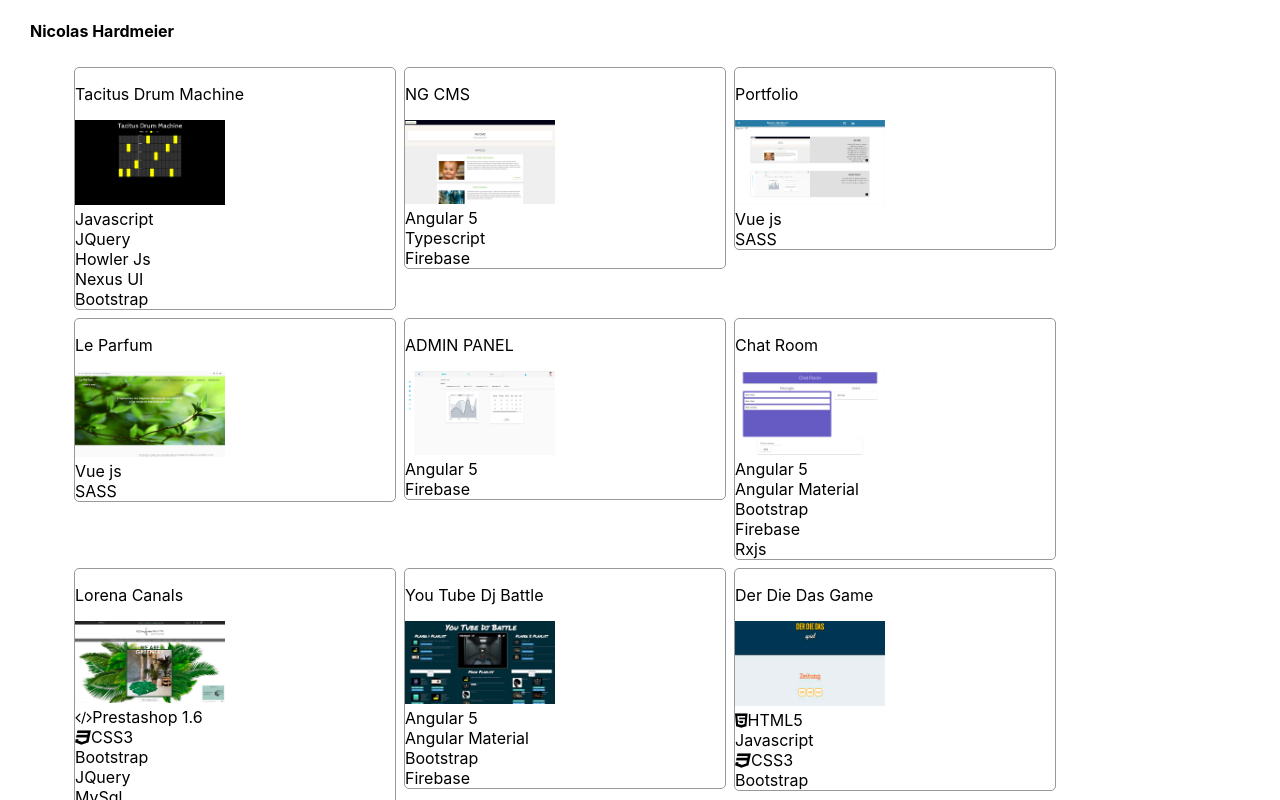
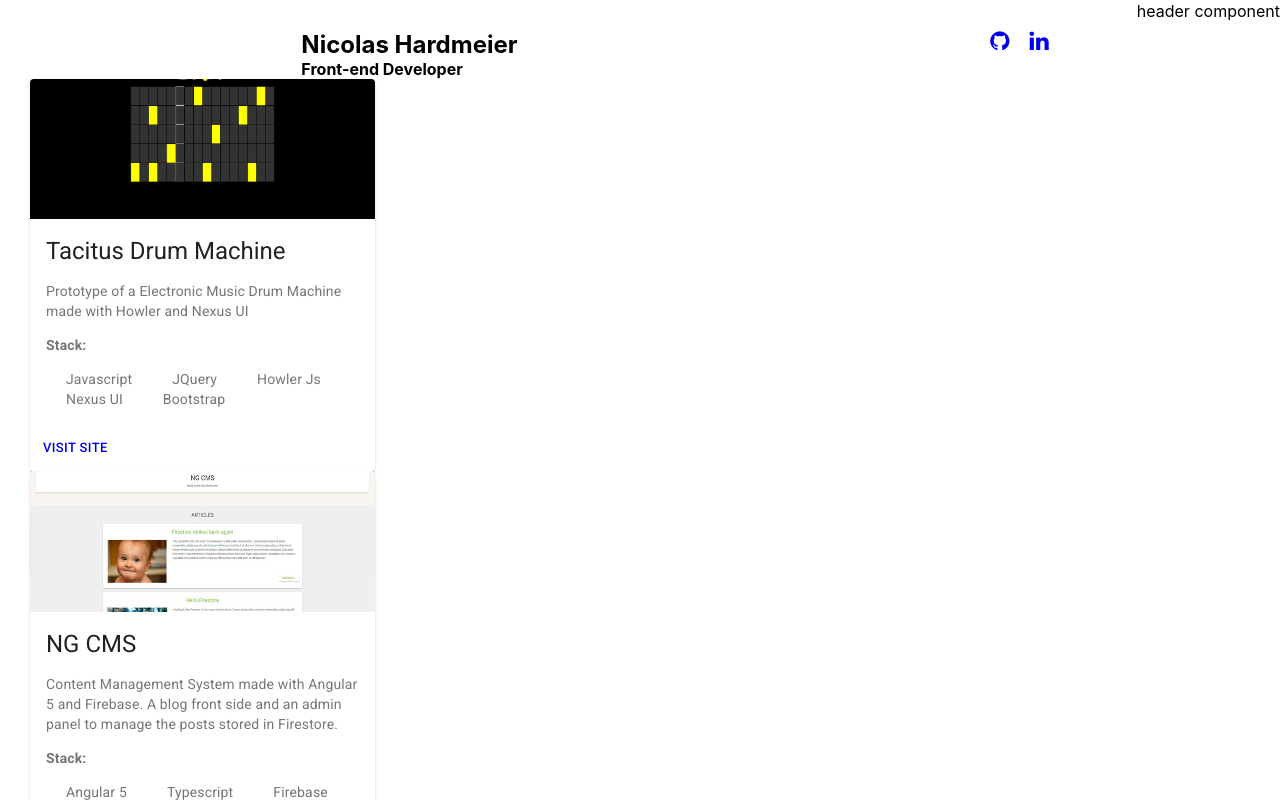
Before and after one commit to rodacode/reactPortfolio, a React (Create React App) app: page / in a window 1280 px wide. Shown: the top 800 px of the page. Built offline with nearby package versions, Linux system fonts and the light colour scheme; some icons are missing.

Commit message:
added material ui

```diff
--- a/package.json
+++ b/package.json
@@ -3,6 +3,7 @@
   "version": "0.1.0",
   "private": true,
   "dependencies": {
+    "@material-ui/core": "^4.6.1",
     "node-sass": "^4.13.0",
     "react": "^16.11.0",
     "react-dom": "^16.11.0",
--- a/public/index.html
+++ b/public/index.html
@@ -28,6 +28,7 @@
     <link rel="stylesheet" href="https://cdn.rawgit.com/konpa/devicon/df6431e323547add1b4cf45992913f15286456d3/devicon.min.css">
     <link href="https://fonts.googleapis.com/css?family=Covered+By+Your+Grace" rel="stylesheet">
     <link href="https://maxcdn.bootstrapcdn.com/font-awesome/4.7.0/css/font-awesome.min.css" rel="stylesheet" integrity="sha384-wvfXpqpZZVQGK6TAh5PVlGOfQNHSoD2xbE+QkPxCAFlNEevoEH3Sl0sibVcOQVnN" crossorigin="anonymous">
+    <link rel="stylesheet" href="https://fonts.googleapis.com/icon?family=Material+Icons" />
     <title>Nicolas Hardmeier Portfolio</title>  </head>
   <body>
     <noscript>You need to enable JavaScript to run this app.</noscript>
--- a/src/components/card/Card.js
+++ b/src/components/card/Card.js
@@ -1,19 +1,54 @@
 import React from 'react';
 import './card.scss';
+import { makeStyles } from '@material-ui/core/styles';
+import Card from '@material-ui/core/Card';
+import CardActionArea from '@material-ui/core/CardActionArea';
+import CardActions from '@material-ui/core/CardActions';
+import CardContent from '@material-ui/core/CardContent';
+import CardMedia from '@material-ui/core/CardMedia';
+import Button from '@material-ui/core/Button';
+import Typography from '@material-ui/core/Typography';
 
-const Card = (props) => {
+const useStyles = makeStyles({
+        card: {
+                maxWidth: 345,
+        },
+});
+
+const ProjectCard = (props) => {
+        const classes = useStyles();
         return (
-                <div className="card">
-                        <p>{props.title}</p>
-                        <img src={props.imgSrc} alt="project-pic" />
+                <Card className={classes.card}>
+                        <CardActionArea>
+                                <CardMedia
+                                        component="img"
+                                        alt="Contemplative Reptile"
+                                        height="140"
+                                        image={props.imgSrc}
+                                        title="Contemplative Reptile"
+                                />
+                                <CardContent>
+                                        <Typography gutterBottom variant="h5" component="h2">
+                                                {props.title}
+                                        </Typography>
+                                        <Typography variant="body2" color="textSecondary" component="p">
+                                                <p>{props.text}</p>
+                                                <p><strong>Stack:</strong></p>
                                                 <ul>
                                                         {props.stack.map(item => (
                                                                 <li> <i className={item.icon}></i>{item.name}</li>
                                                         ))
                                                         }
                                                 </ul>
-                </div >
-        );
+                                        </Typography>
+                                </CardContent>
+                        </CardActionArea>
+                        <CardActions>
+                                <Button size="small" color="primary">
+                                        <a href={props.projectUrl}>Visit site</a>
+                                </Button>
+                        </CardActions>
+                </Card>);
 }
 
-export default Card;
+export default ProjectCard;
--- a/src/components/card/card.scss
+++ b/src/components/card/card.scss
@@ -1,19 +1,3 @@
-.card {
-  border: 1px solid #999;
-  border-radius: 5px;
-  width: 320px;
-  margin: 4px;
-  display: inline-block;
-  vertical-align: top;
-
-  img {
-    width: 150px;
-    height: auto;
-  }
-
-  ul {
-    list-style-type: none;
-    margin: 0;
-    padding: 0;
-  }
+a {
+  text-decoration: none;
 }
--- a/src/components/header/Header.js
+++ b/src/components/header/Header.js
@@ -3,9 +3,29 @@
 
 const Header = (props) => {
         return (
-            <div className="header">
-                    <h4>Nicolas Hardmeier</h4>
-            </div>
+                <div class="content">
+                <div class="name">
+                  <h1 class="title">Nicolas Hardmeier</h1>
+                  <h4 class="subtitle">Front-end Developer</h4>
+                </div>
+                <div class="social-links">
+                  <ul>
+                    <li>
+                      <a href="https://github.com/nicohardmeier">
+                        <i class="fa fa-github fa-2x"></i>
+                      </a>
+                    </li>
+                    <li>
+                      <a href="https://www.linkedin.com/in/nicolas-h-0812baa9/">
+                        <i class="fa fa-linkedin fa-2x"></i>
+                      </a>
+                    </li>
+                  </ul>
+                </div>
+                <div v-if="getExplanation" class="explanation-div">
+                  <p class="explanation">header component</p>
+                </div>
+              </div>
         );
 }
 
--- a/src/components/header/header.scss
+++ b/src/components/header/header.scss
@@ -0,0 +1,60 @@
+.social-links {
+    li {
+        display: inline-block;
+        padding: 0 5px;
+    }
+
+    i {
+        font-size: 1.4rem;
+        margin: 0 5px;
+    }
+}
+
+.content {
+    width: 100%;
+    margin: 30px auto 0;
+    display: flex;
+    justify-content: space-around;
+    padding-left: 40px;
+
+    .title {
+        margin: 0;
+        font-size: 16px;
+    }
+
+    .subtitle {
+        margin: 0;
+        font-size: 12px;
+    }
+}
+
+ul {
+    margin: 0;
+    padding: 0;
+    list-style: none;
+}
+
+li {
+    display: inline-block;
+    padding: 0 20px;
+}
+
+.explanation-div {
+    position: absolute;
+    top: -15px;
+    right: 0px;
+}
+
+@media (min-width: 1024px) {
+    .content {
+        .title {
+            margin: 0;
+            font-size: 24px;
+        }
+
+        .subtitle {
+            margin: 0;
+            font-size: 16px;
+        }
+    }
+}
--- a/src/views/Home.js
+++ b/src/views/Home.js
@@ -1,5 +1,5 @@
 import React, { useState } from 'react';
-import Card from '../components/card/Card';
+import ProjectCard from '../components/card/Card';
 import Header from '../components/header/Header';
 
 const items=[{
@@ -312,7 +312,7 @@
             <Header />
             <ul>
         {projects.map(item => (
-          <Card key={item.id} title={item.title} imgSrc={item.imgSrc} stack={item.stack}/>
+          <ProjectCard key={item.id} title={item.title} text={item.text} imgSrc={item.imgSrc} stack={item.stack} projectUrl={item.url}/>
         ))}
       </ul>
 
```
Also changed, not shown: 1 other file (tests, documents, lock files or other folders). Lines whose indentation alone changed are shown as unchanged.
